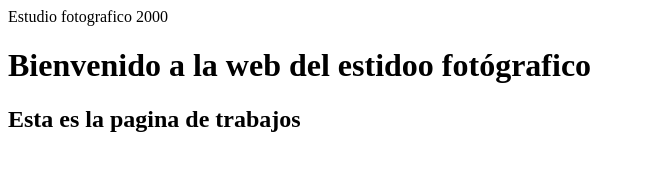
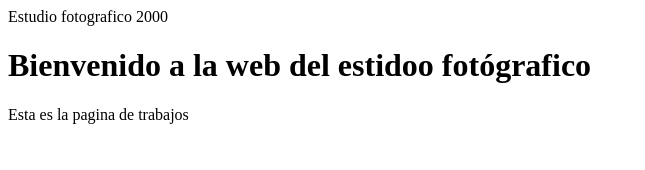
Before and after one commit to Stratos1234/pagina-web, a plain HTML site: page index.html in a window 1280 px wide. Shown: the whole page, without its empty margins (0-645 px from the left). Drawn offline with Linux system fonts and the light colour scheme.

Commit message:
MOdifica el titulo
ahora no es un subtitulo si no un parrafo

```diff
--- a/index.html
+++ b/index.html
@@ -15,7 +15,7 @@
 
     <h1>Bienvenido a la web
         del estidoo fotógrafico</h1>
-        <h2>Esta es la pagina de trabajos</h2>
+        <p>Esta es la pagina de trabajos</p>
 </body>
 
 
```
